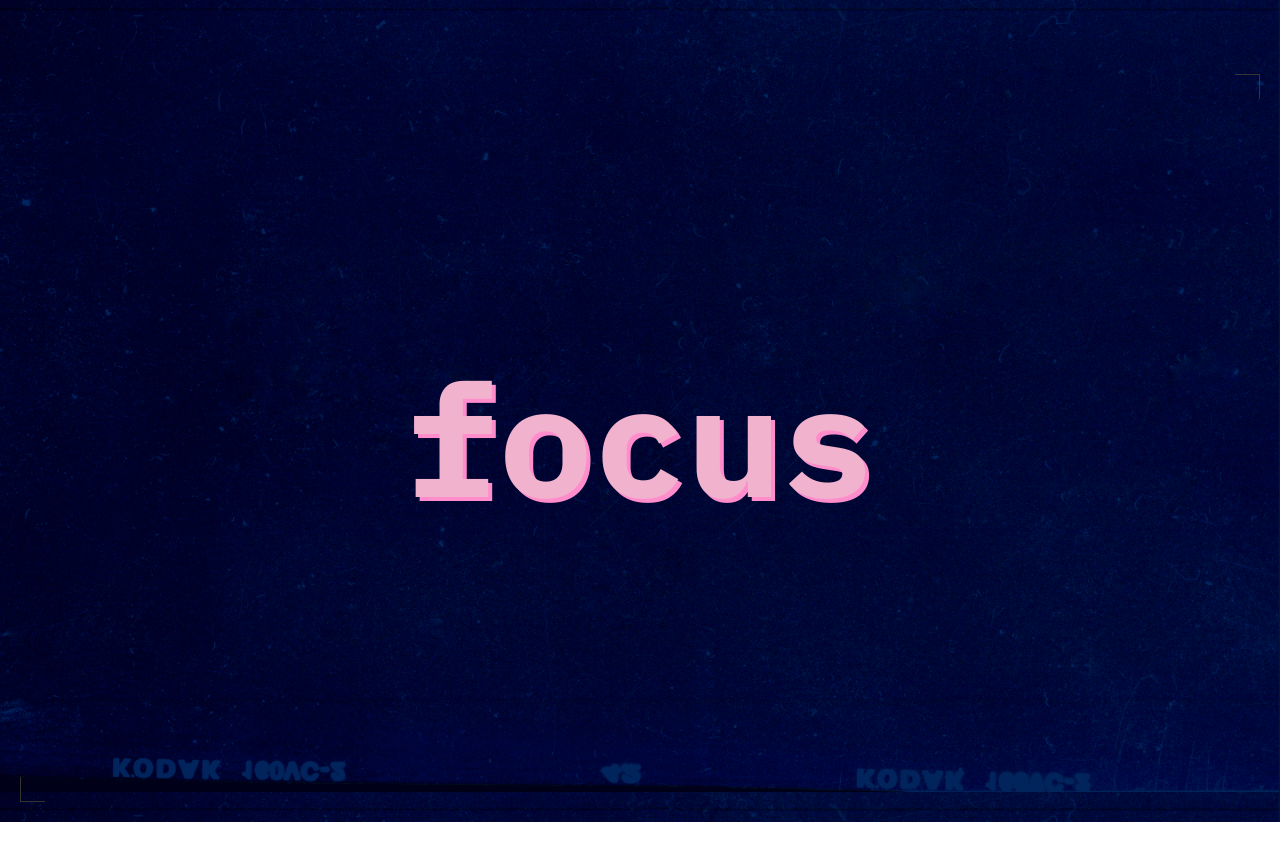
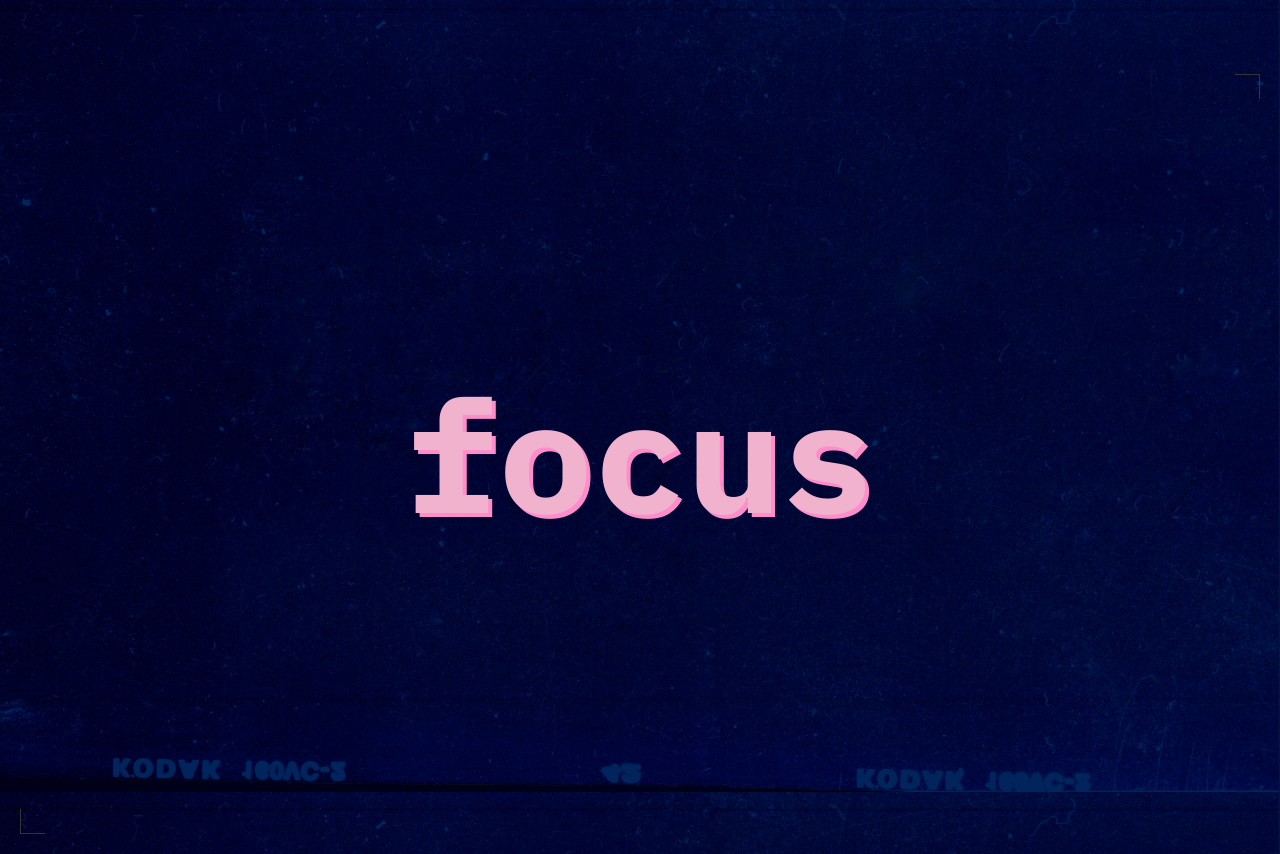
Before and after one commit to innnnnnnnnnnnnn/slozhno-sosredotochitsya, a plain HTML site: page index.html in a window 1280 px wide. Shown: the part 3208-4062 px from the top of the page. Before the commit the page ends 4030 px from the top, so only its background shows below. Drawn offline with Linux system fonts and the light colour scheme.

Commit message:
Add files via upload

```diff
--- a/styles/style.css
+++ b/styles/style.css
@@ -516,6 +516,8 @@
   flex-direction: column;
   justify-content: center;
   align-items: center;
+  height: 100vh;
+  min-height: 667px;
 }
 
 @media (min-width: 768px) {
```
